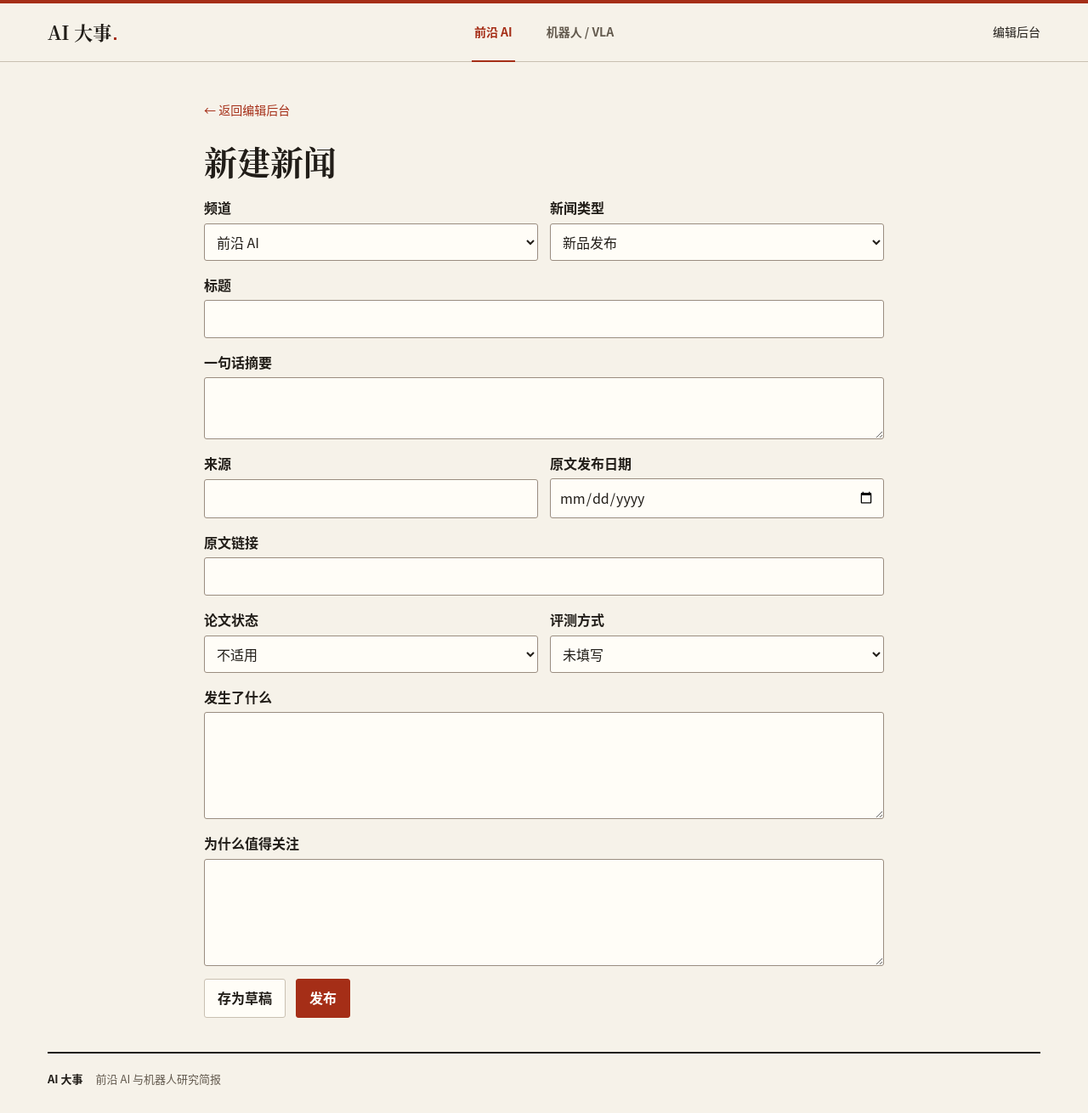
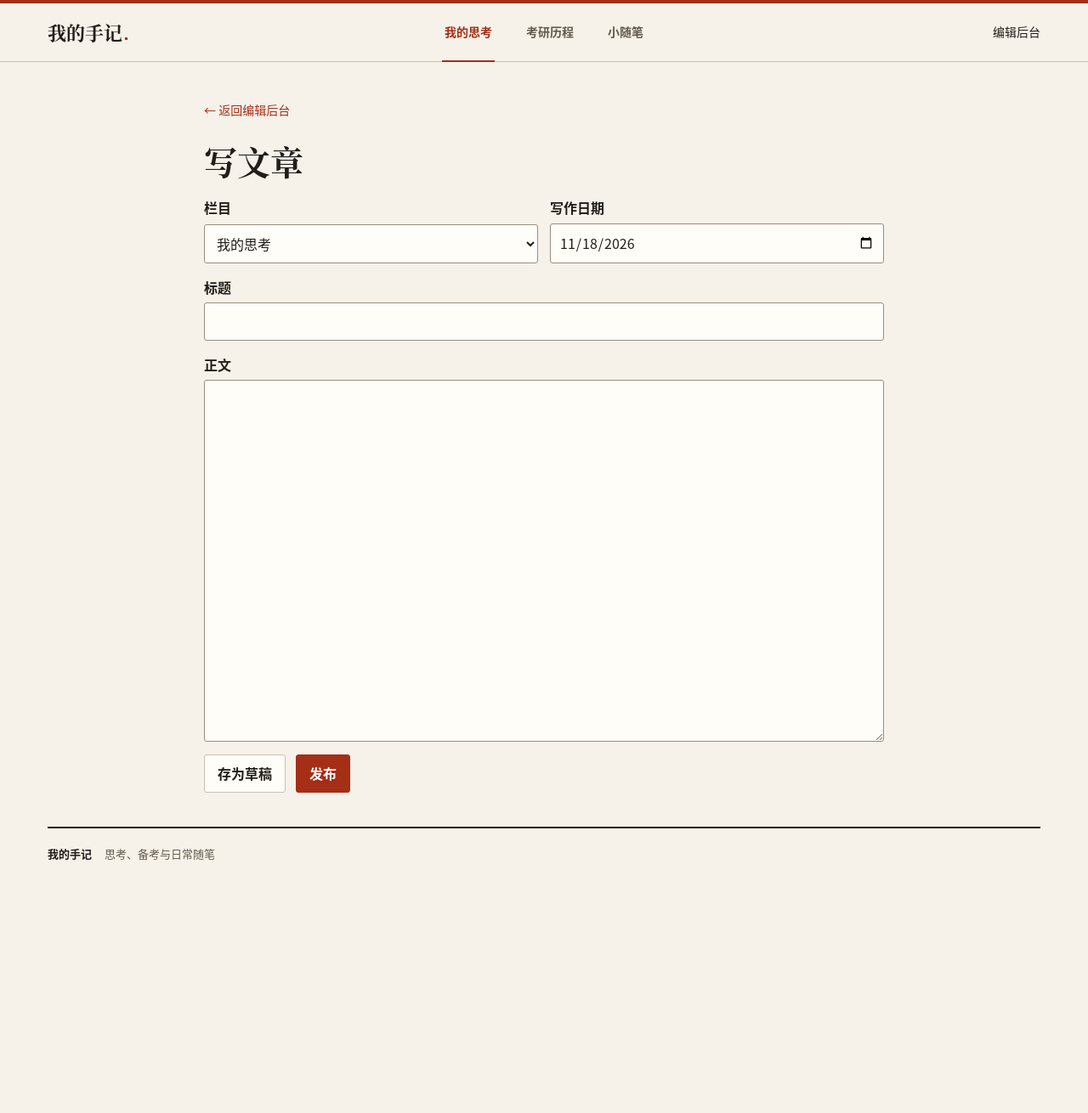
Before and after one commit to Chenyudog/ai_briefing, a Flask app: page /admin/new in a window 1280 px wide. Shown: the whole page at 85% size. After the commit the page ends 1013 px from the top, so only its background shows below. Run offline with Flask 3, Linux system fonts and the light colour scheme; the visitor is signed in with stand-in values (Sample User, id 1).

Commit message:
feat: 将新闻站改为思考、考研与随笔手记

```diff
--- a/app.py
+++ b/app.py
@@ -1,23 +1,15 @@
-import json
 import os
 import secrets
 import sqlite3
 from contextlib import closing
 from datetime import date
 from pathlib import Path
-from urllib.parse import urlsplit
 
 from flask import Flask, abort, g, redirect, render_template, request, session, url_for
 from werkzeug.security import check_password_hash, generate_password_hash
 
-CHANNELS = {"ai": "前沿 AI", "robotics": "机器人 / VLA"}
-KINDS = ("新品发布", "研究成果", "厂商预告／预览")
-PAPERS = ("预印本", "已正式发表", "未明确")
-EVIDENCE = ("仿真", "实机演示", "实机评测", "仿真与实机评测", "未明确")
-FIELDS = ("channel", "title", "summary", "source", "source_date", "source_url",
-          "kind", "paper", "evidence", "event", "why")
-LIMITS = {"title": 120, "summary": 220, "source": 100, "source_url": 2048,
-          "event": 5000, "why": 5000}
+CHANNELS = {"thoughts": "我的思考", "exam": "考研历程", "essays": "小随笔"}
+FIELDS = ("channel", "title", "body", "written_on")
 COLUMNS = ", ".join(FIELDS)
 PLACEHOLDERS = ", ".join("?" for _ in FIELDS)
 
@@ -28,75 +20,47 @@ def connect(path):
     return db
 
 
-def initialize(path, seeds):
+def initialize(path):
     path.parent.mkdir(mode=0o700, parents=True, exist_ok=True)
     with closing(connect(path)) as db, db:
         db.executescript("""
             CREATE TABLE IF NOT EXISTS settings (
                 name TEXT PRIMARY KEY, value TEXT NOT NULL
             );
-            CREATE TABLE IF NOT EXISTS articles (
+            CREATE TABLE IF NOT EXISTS entries (
                 id INTEGER PRIMARY KEY,
-                channel TEXT NOT NULL, title TEXT NOT NULL, summary TEXT NOT NULL,
-                source TEXT NOT NULL, source_date TEXT NOT NULL, source_url TEXT NOT NULL,
-                kind TEXT NOT NULL, paper TEXT NOT NULL, evidence TEXT NOT NULL,
-                event TEXT NOT NULL, why TEXT NOT NULL,
+                channel TEXT NOT NULL, title TEXT NOT NULL,
+                body TEXT NOT NULL, written_on TEXT NOT NULL,
                 status TEXT NOT NULL CHECK (status IN ('draft', 'published'))
             );
         """)
         db.execute("BEGIN IMMEDIATE")
         db.execute("INSERT OR IGNORE INTO settings VALUES ('session_secret', ?)",
                    (secrets.token_hex(32),))
-        if not db.execute("SELECT 1 FROM settings WHERE name = 'seeded'").fetchone():
-            db.executemany(
-                f"INSERT INTO articles ({COLUMNS}, status) VALUES ({PLACEHOLDERS}, 'published')",
-                (tuple(article[field] for field in FIELDS) for article in seeds),
-            )
-            db.execute("INSERT INTO settings VALUES ('seeded', 'yes')")
         return db.execute("SELECT value FROM settings WHERE name = 'session_secret'").fetchone()[0]
-
-
-def valid_source_url(value):
-    if any(char.isspace() or ord(char) < 32 or ord(char) == 127 for char in value) or "\\" in value:
-        return False
-    try:
-        parsed = urlsplit(value)
-        return parsed.scheme in ("https", "http") and bool(parsed.hostname) and parsed.username is None
-    except ValueError:
-        return False
 
 
 def article_errors(article, status):
     errors = []
-    if article["channel"] not in CHANNELS or article["kind"] not in KINDS:
-        errors.append("请选择有效的频道和新闻类型。")
-    if article["paper"] not in ("", *PAPERS) or article["evidence"] not in ("", *EVIDENCE):
-        errors.append("请选择有效的论文状态和评测方式。")
-    if not article["title"]:
-        errors.append("请输入标题。")
-    for field, limit in LIMITS.items():
-        if len(article[field]) > limit:
-            errors.append(f"有字段超过了 {limit} 字符的长度限制。")
-    if article["source_date"]:
-        try:
-            if date.fromisoformat(article["source_date"]).isoformat() != article["source_date"]:
-                raise ValueError
-        except ValueError:
-            errors.append("请输入有效的原文发布日期。")
-    if article["source_url"] and not valid_source_url(article["source_url"]):
-        errors.append("请输入以 https:// 或 http:// 开头的原文链接。")
-    required = ("summary", "source", "source_date", "source_url", "event", "why")
-    if status == "published" and any(not article[field] for field in required):
-        errors.append("发布前请填写摘要、来源、原文发布日期、原文链接和两段详情。")
+    if article["channel"] not in CHANNELS:
+        errors.append("请选择有效的栏目。")
+    if not 1 <= len(article["title"]) <= 120:
+        errors.append("请填写标题，最多 120 字。")
+    if status == "published" and not article["body"]:
+        errors.append("写好正文后就可以发表。")
+    try:
+        if date.fromisoformat(article["written_on"]).isoformat() != article["written_on"]:
+            raise ValueError
+    except ValueError:
+        errors.append("请填写有效的写作日期。")
     return errors
 
 
 def create_app(database=None):
     app = Flask(__name__)
     path = Path(database) if database else Path(app.instance_path) / "briefing.sqlite3"
-    seeds = json.loads((Path(app.root_path) / "seed.json").read_text(encoding="utf-8"))
-    app.secret_key = initialize(path, seeds)
-    app.config.update(SESSION_COOKIE_SAMESITE="Lax", MAX_CONTENT_LENGTH=128_000,
+    app.secret_key = initialize(path)
+    app.config.update(SESSION_COOKIE_SAMESITE="Lax", MAX_CONTENT_LENGTH=1_000_000,
                       TRUSTED_HOSTS=["127.0.0.1", "localhost"])
 
     def get_db():
@@ -123,6 +87,8 @@ def create_app(database=None):
     def protect_admin():
         if request.path == "/admin" or request.path.startswith("/admin/"):
             if request.endpoint != "login" and not session.get("admin"):
+                if request.endpoint == "edit" and request.method == "GET" and request.path == "/admin/new":
+                    session["new_channel"] = request.args.get("channel", "thoughts")
                 return redirect(url_for("login"), code=303)
         if request.method == "POST":
             token = session.get("csrf")
@@ -137,19 +103,19 @@ def create_app(database=None):
 
     @app.get("/")
     def home():
-        channel = request.args.get("channel", "ai")
+        channel = request.args.get("channel", "thoughts")
         if channel not in CHANNELS:
             abort(404)
         articles = get_db().execute(
-            "SELECT * FROM articles WHERE status = 'published' AND channel = ? "
-            "ORDER BY source_date DESC, id DESC", (channel,)
+            "SELECT * FROM entries WHERE status = 'published' AND channel = ? "
+            "ORDER BY written_on DESC, id DESC", (channel,)
         ).fetchall()
         return render_template("home.html", channel=channel, articles=articles)
 
-    @app.get("/news/<int:article_id>")
+    @app.get("/entry/<int:article_id>")
     def detail(article_id):
         article = get_db().execute(
-            "SELECT * FROM articles WHERE id = ? AND status = 'published'", (article_id,)
+            "SELECT * FROM entries WHERE id = ? AND status = 'published'", (article_id,)
         ).fetchone()
         if article is None:
             abort(404)
@@ -181,8 +147,11 @@ def create_app(database=None):
             elif len(password) > 256 or not check_password_hash(credential[0], password):
                 error = "密码不正确，请重试。"
             if not error:
+                channel = session.pop("new_channel", None)
                 session.clear()
                 session["admin"] = True
+                if channel in CHANNELS:
+                    return redirect(url_for("edit", channel=channel), code=303)
                 return redirect(url_for("admin"), code=303)
         return render_template("login.html", setup=setup, error=error), 400 if error else 200
 
@@ -193,7 +162,7 @@ def create_app(database=None):
 
     @app.get("/admin")
     def admin():
-        articles = get_db().execute("SELECT * FROM articles ORDER BY status, source_date DESC, id DESC").fetchall()
+        articles = get_db().execute("SELECT * FROM entries ORDER BY status, written_on DESC, id DESC").fetchall()
         return render_template("admin.html", articles=articles)
 
     @app.route("/admin/new", methods=["GET", "POST"])
@@ -202,9 +171,10 @@ def create_app(database=None):
         db = get_db()
         if article_id is None:
             article = {field: "" for field in FIELDS}
-            article.update(channel="ai", kind=KINDS[0], status="draft")
+            channel = request.args.get("channel", "thoughts")
+            article.update(channel=channel if channel in CHANNELS else "thoughts", written_on=date.today().isoformat(), status="draft")
         else:
-            row = db.execute("SELECT * FROM articles WHERE id = ?", (article_id,)).fetchone()
+            row = db.execute("SELECT * FROM entries WHERE id = ?", (article_id,)).fetchone()
             if row is None:
                 abort(404)
             article = dict(row)
@@ -217,24 +187,22 @@ def create_app(database=None):
             article.update({field: request.form.get(field, "").strip() for field in FIELDS})
             errors = article_errors(article, action)
             if not errors:
-                if article["channel"] == "robotics" and not article["evidence"]:
-                    article["evidence"] = "未明确"
                 values = tuple(article[field] for field in FIELDS)
                 with db:
                     if article_id is None:
                         cursor = db.execute(
-                            f"INSERT INTO articles ({COLUMNS}, status) VALUES ({PLACEHOLDERS}, ?)",
+                            f"INSERT INTO entries ({COLUMNS}, status) VALUES ({PLACEHOLDERS}, ?)",
                             (*values, action),
                         )
                         article_id = cursor.lastrowid
                     else:
                         assignments = ", ".join(f"{field} = ?" for field in FIELDS)
-                        db.execute(f"UPDATE articles SET {assignments}, status = ? WHERE id = ?",
+                        db.execute(f"UPDATE entries SET {assignments}, status = ? WHERE id = ?",
                                    (*values, action, article_id))
                 return redirect(url_for("edit", article_id=article_id, saved=action), code=303)
 
         return render_template("edit.html", article=article, article_id=article_id,
-                               errors=errors, kinds=KINDS, papers=PAPERS, evidence=EVIDENCE), 400 if errors else 200
+                               errors=errors), 400 if errors else 200
 
     @app.errorhandler(404)
     def missing(error):
@@ -247,5 +215,5 @@ if __name__ == "__main__":
     from waitress import serve
 
     port = int(os.environ.get("BRIEFING_PORT", "8765"))
-    print(f"AI 大事正在监听 127.0.0.1:{port}", flush=True)
+    print(f"我的手记正在监听 127.0.0.1:{port}", flush=True)
     serve(create_app(), host="127.0.0.1", port=port)
--- a/templates/admin.html
+++ b/templates/admin.html
@@ -1,5 +1,5 @@
 {% extends "base.html" %}
-{% block title %}编辑后台 · AI 大事{% endblock %}
+{% block title %}编辑后台 · 我的手记{% endblock %}
 {% block main %}
 <section class="workspace">
   <div class="page-head">
@@ -9,12 +9,12 @@
       <button class="secondary">退出登录</button>
     </form>
   </div>
-  <a class="button" href="{{ url_for('edit') }}">＋ 新建新闻</a>
+  <a class="button" href="{{ url_for('edit') }}">＋ 写文章</a>
   <ul class="admin-list">
     {% for article in articles %}
     <li>
       <div><span class="tag {{ article.status }}">{{ '已发布' if article.status == 'published' else '草稿' }}</span>
-        <span class="muted">{{ channels[article.channel] }}{% if article.source_date %} · {{ article.source_date }}{% endif %}</span>
+        <span class="muted">{{ channels[article.channel] }}{% if article.written_on %} · {{ article.written_on }}{% endif %}</span>
         <h2>{{ article.title }}</h2>
       </div>
       <a href="{{ url_for('edit', article_id=article.id) }}" aria-label="编辑 {{ article.title }}">编辑 →</a>
--- a/templates/base.html
+++ b/templates/base.html
@@ -3,22 +3,22 @@
 <head>
   <meta charset="utf-8">
   <meta name="viewport" content="width=device-width, initial-scale=1">
-  <meta name="description" content="阅读前沿 AI 发布和机器人研究简报，直达官方公告与论文原文。">
+  <meta name="description" content="记录自己的思考、考研历程和日常随笔。">
   <meta name="page-type" content="software">
   <meta name="site-kind" content="software">
   <meta name="theme-color" content="#f6f2e9">
-  <meta property="og:title" content="AI 大事">
-  <meta property="og:description" content="前沿 AI 与机器人研究简报">
+  <meta property="og:title" content="我的手记">
+  <meta property="og:description" content="思考、备考与日常随笔">
   <meta property="og:type" content="website">
-  <title>{% block title %}AI 大事{% endblock %}</title>
+  <title>{% block title %}我的手记{% endblock %}</title>
   <link rel="stylesheet" href="{{ url_for('static', filename='style.css') }}">
 </head>
 <body>
   <a class="skip" href="#main">跳到主要内容</a>
   <header class="masthead">
     <div class="shell topbar">
-      <a class="wordmark" href="{{ url_for('home') }}">AI 大事<span></span></a>
-      <nav class="channels" aria-label="新闻频道">
+      <a class="wordmark" href="{{ url_for('home') }}">我的手记<span></span></a>
+      <nav class="channels" aria-label="手记栏目">
         {% for value, label in channels.items() %}
         {% set current = channel|default('') or (article.channel if article is defined else '') %}
         <a href="{{ url_for('home', channel=value) }}" {% if current == value %}aria-current="{{ 'page' if request.endpoint == 'home' else 'true' }}"{% endif %}>{{ label }}</a>
@@ -28,6 +28,6 @@
     </div>
   </header>
   <main id="main" class="shell" tabindex="-1">{% block main %}{% endblock %}</main>
-  <footer class="shell footer"><a href="{{ url_for('home') }}">AI 大事</a><span>前沿 AI 与机器人研究简报</span>{% block footer %}{% endblock %}</footer>
+  <footer class="shell footer"><a href="{{ url_for('home') }}">我的手记</a><span>思考、备考与日常随笔</span>{% block footer %}{% endblock %}</footer>
 </body>
 </html>
--- a/templates/edit.html
+++ b/templates/edit.html
@@ -1,12 +1,12 @@
 {% extends "base.html" %}
-{% block title %}{{ '编辑新闻' if article_id else '新建新闻' }} · AI 大事{% endblock %}
+{% block title %}{{ '编辑文章' if article_id else '写文章' }} · 我的手记{% endblock %}
 {% block main %}
 <section class="workspace editor">
   <a class="back" href="{{ url_for('admin') }}">← 返回编辑后台</a>
-  <h1>{{ '编辑新闻' if article_id else '新建新闻' }}</h1>
+  <h1>{{ '编辑文章' if article_id else '写文章' }}</h1>
   {% if article_id and not errors and request.args.get('saved') == article.status %}
   <p class="notice" role="status">
-    {% if article.status == 'published' %}已发布。<a href="{{ url_for('detail', article_id=article_id) }}">查看新闻 ↗</a>
+    {% if article.status == 'published' %}已发布。<a href="{{ url_for('detail', article_id=article_id) }}">查看文章 ↗</a>
     {% else %}草稿已保存。{% endif %}
   </p>
   {% endif %}
@@ -16,35 +16,16 @@
   <form method="post">
     <input type="hidden" name="csrf" value="{{ csrf_token() }}">
     <div class="form-grid">
-      <label>频道<select name="channel">
+      <label>栏目<select name="channel">
         {% for value, label in channels.items() %}<option value="{{ value }}" {% if article.channel == value %}selected{% endif %}>{{ label }}</option>{% endfor %}
       </select></label>
-      <label>新闻类型<select name="kind">
-        {% for value in kinds %}<option {% if article.kind == value %}selected{% endif %}>{{ value }}</option>{% endfor %}
-      </select></label>
+      <label>写作日期<input name="written_on" type="date" value="{{ article.written_on }}" required></label>
     </div>
     <label>标题<input name="title" value="{{ article.title }}" maxlength="120" required></label>
-    <label>一句话摘要<textarea name="summary" rows="2" maxlength="220">{{ article.summary }}</textarea></label>
-    <div class="form-grid">
-      <label>来源<input name="source" value="{{ article.source }}" maxlength="100"></label>
-      <label>原文发布日期<input name="source_date" type="date" value="{{ article.source_date }}"></label>
-    </div>
-    <label>原文链接<input name="source_url" type="url" value="{{ article.source_url }}" maxlength="2048"></label>
-    <div class="form-grid">
-      <label>论文状态<select name="paper">
-        <option value="">不适用</option>
-        {% for value in papers %}<option {% if article.paper == value %}selected{% endif %}>{{ value }}</option>{% endfor %}
-      </select></label>
-      <label>评测方式<select name="evidence">
-        <option value="">未填写</option>
-        {% for value in evidence %}<option {% if article.evidence == value %}selected{% endif %}>{{ value }}</option>{% endfor %}
-      </select></label>
-    </div>
-    <label>发生了什么<textarea name="event" rows="4" maxlength="5000">{{ article.event }}</textarea></label>
-    <label>为什么值得关注<textarea name="why" rows="4" maxlength="5000">{{ article.why }}</textarea></label>
+    <label>正文<textarea name="body" rows="15">{{ article.body }}</textarea></label>
     <div class="actions">
       {% if article.status == 'draft' %}<button class="secondary" name="action" value="draft">存为草稿</button>{% endif %}
-      <button name="action" value="published">{{ '更新已发布新闻' if article.status == 'published' else '发布' }}</button>
+      <button name="action" value="published">{{ '更新文章' if article.status == 'published' else '发布' }}</button>
     </div>
   </form>
 </section>
--- a/templates/login.html
+++ b/templates/login.html
@@ -1,5 +1,5 @@
 {% extends "base.html" %}
-{% block title %}{{ '设置管理员密码' if setup else '管理员登录' }} · AI 大事{% endblock %}
+{% block title %}{{ '设置管理员密码' if setup else '管理员登录' }} · 我的手记{% endblock %}
 {% block main %}
 <section class="panel narrow">
   <h1>{{ '设置管理员密码' if setup else '管理员登录' }}</h1>
--- a/templates/missing.html
+++ b/templates/missing.html
@@ -1,5 +1,5 @@
 {% extends "base.html" %}
-{% block title %}找不到页面 · AI 大事{% endblock %}
+{% block title %}找不到页面 · 我的手记{% endblock %}
 {% block main %}
 <section class="panel">
   <h1>找不到这个页面</h1>
```
Also changed, not shown: PRODUCT.md (+2 -22 lines), docs/guide.md (+6 -0 lines), templates/detail.html (+3 -16 lines), templates/home.html (+7 -33 lines), README.md, 2 other files.
